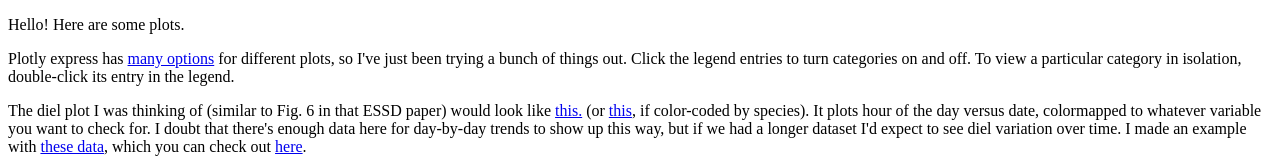
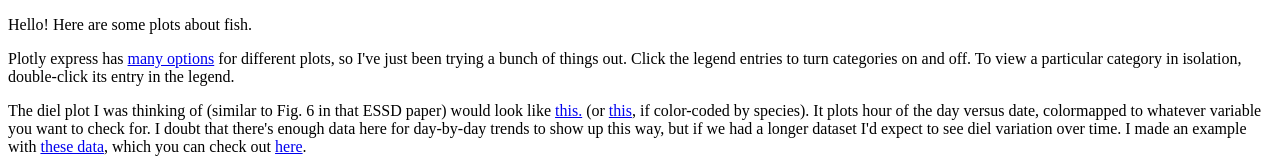
Before and after one commit to KCollins/fish-census, a plain HTML site: page index.html in a window 1280 px wide. Shown: the top 160 px of the page. Drawn offline with Linux system fonts and the light colour scheme.

Commit message:
Update index.html
Trivial edit for workflow test.

```diff
--- a/index.html
+++ b/index.html
@@ -6,7 +6,7 @@
 </head>
 <body>
 
-<p>Hello! Here are some plots. </p>
+<p>Hello! Here are some plots about fish. </p>
 <p>Plotly express has <a href="https://plotly.com/python/plotly-express/">many options</a> for different plots, so I've just been trying a bunch of things out. Click the legend entries to turn categories on and off. To view a particular category in isolation, double-click its entry in the legend.</p>
 <p>The diel plot I was thinking of (similar to Fig. 6 in that ESSD paper) would look like <a href="Moorea Fish Census Facet Diel Plot by Trophic Category.html">this.</a> (or  <a href="Moorea Fish Census Facet Diel Plot by Species.html">this</a>, if color-coded by species). It plots hour of the day versus date, colormapped to whatever variable you want to check for. I doubt that there's enough data here for day-by-day trends to show up this way, but if we had a longer dataset I'd expect to see diel variation over time. I made an example with <a href="https://smithsonian.figshare.com/articles/dataset/Raw_Camera_Trap_Record_Data_-_SCBI_Camera_Grid_Study/12867392/1?file=24458702">these data</a>, which you can check out <a href="Example Camera Trap Dataset Diel Plot.html">here</a>. </p>
 <p><a href="Moorea Fish Census Facet Count Bar.html">A stackplot of all the data over the length of the monitored period, separated by time range but not by site.</a> (It's not correct, because I'm using "Intervals" where there should be a time index, so some things are probably overlapping that shouldn't be. Might be a good way to show all the data in one place, though, if the timestamps were aligned.)</p>
```
